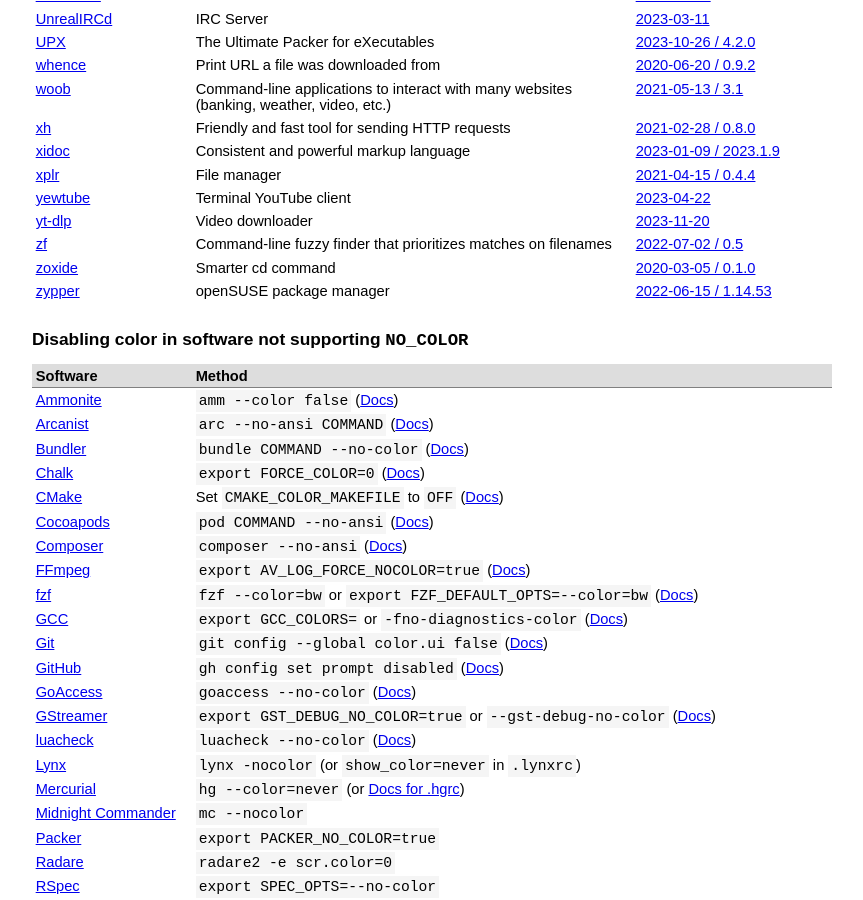
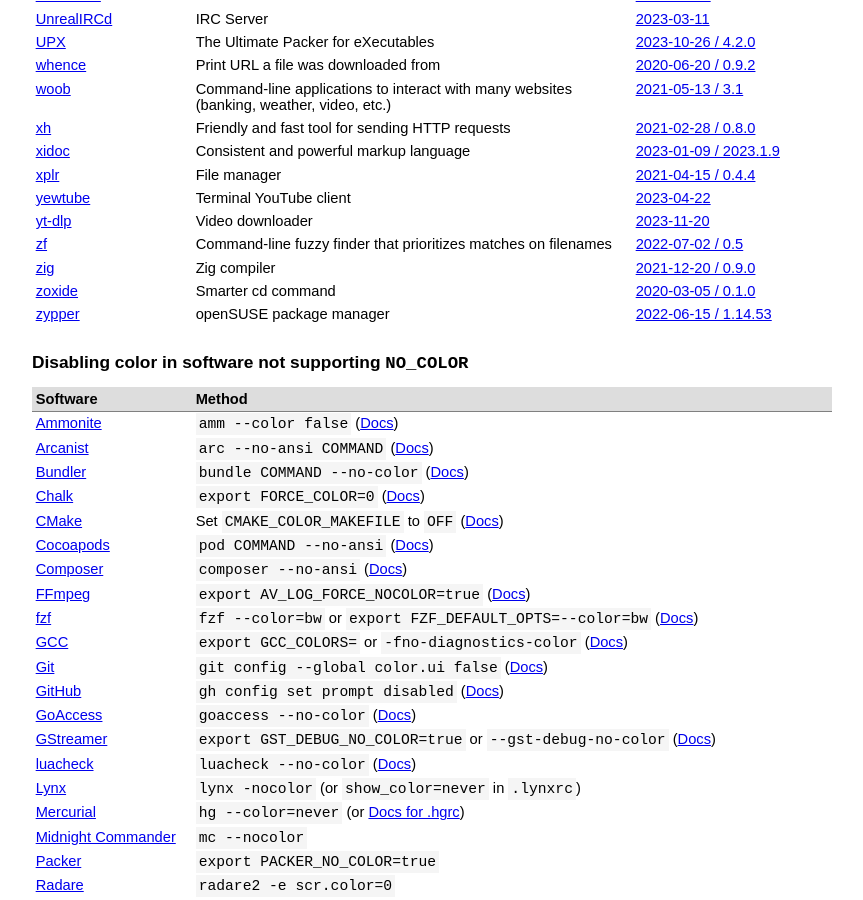
Before and after one commit to jcs/no_color, a Jekyll site: the page built from index.md, in a window 1280 px wide and 900 px high, scrolled down 5819 px. Shown: the whole window, without its empty margins (208-1071 px from the left). Built offline with Jekyll 4.4.1, drawn with Linux system fonts in a browser that asks for light colours; our own code applies the rules of GitHub Pages for plain Markdown files.

Commit message:
index.md: add the Zig compiler (#272)
NO_COLOR was added in ziglang/zig@e45d24c0d.

It is used for both the compiler and the users of the stdlib.

```diff
--- a/index.md
+++ b/index.md
@@ -290,6 +290,7 @@ color by default via `NO_COLOR`.
 | [yewtube](https://github.com/mps-youtube/yewtube) | Terminal YouTube client | [2023-04-22](https://github.com/mps-youtube/yewtube/commit/cd905ec5c5dabcb63b4c37a1a9e12cd74d360bb1) |
 | [yt-dlp](https://github.com/yt-dlp/yt-dlp) | Video downloader | [2023-11-20](https://github.com/yt-dlp/yt-dlp/commit/a0b19d319a6ce8b7059318fa17a34b144fde1785) |
 | [zf](https://github.com/natecraddock/zf) | Command-line fuzzy finder that prioritizes matches on filenames | [2022-07-02 / 0.5](https://github.com/natecraddock/zf/blob/master/CHANGELOG.md#05) |
+| [zig](https://github.com/ziglang/zig) | Zig compiler | [2021-12-20 / 0.9.0](https://ziglang.org/download/0.9.0/release-notes.html) |
 | [zoxide](https://github.com/ajeetdsouza/zoxide) | Smarter cd command | [2020-03-05 / 0.1.0](https://github.com/ajeetdsouza/zoxide/releases/tag/v0.1.0) |
 | [zypper](https://github.com/openSUSE/zypper) | openSUSE package manager | [2022-06-15 / 1.14.53](https://github.com/openSUSE/zypper/commit/7a03e8594bb8dbf2af68decc4427d5244f68f46c) |
 {: rules="groups"}
```
